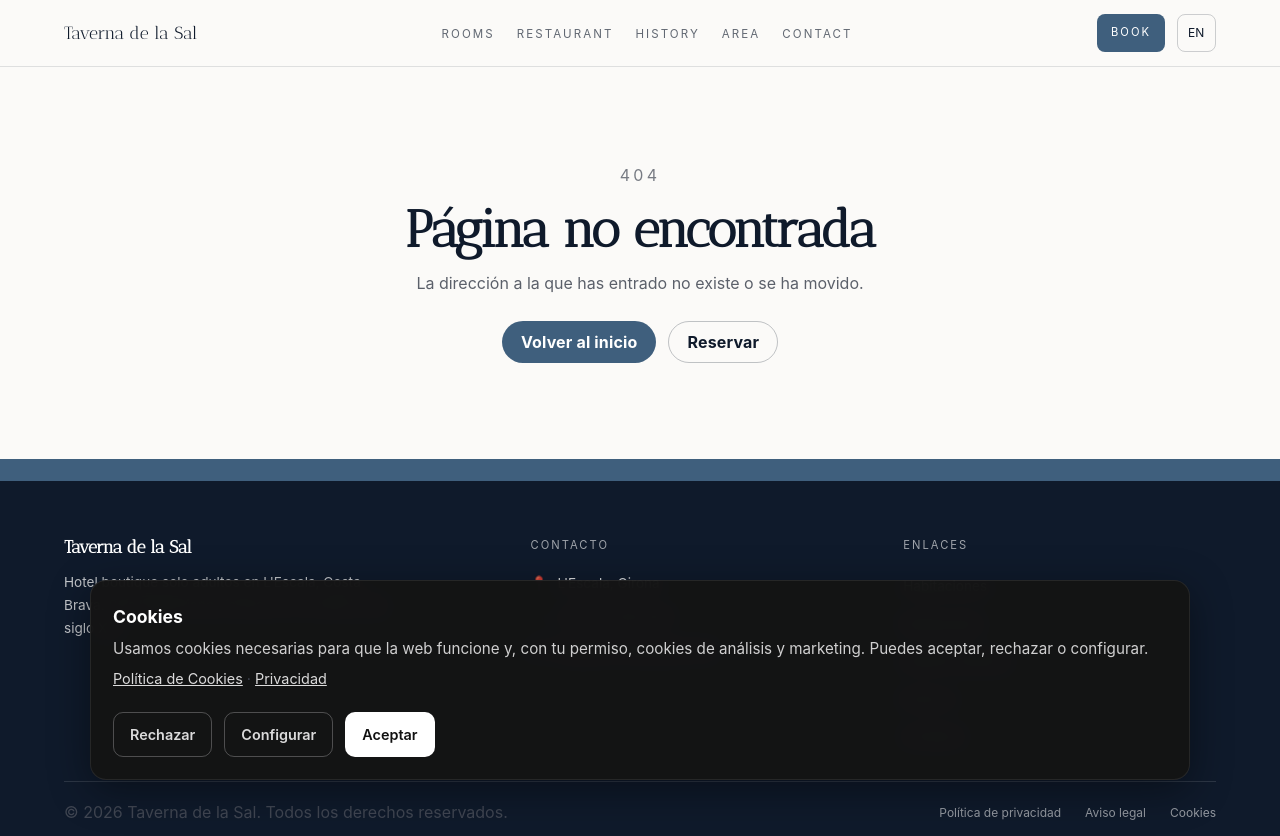
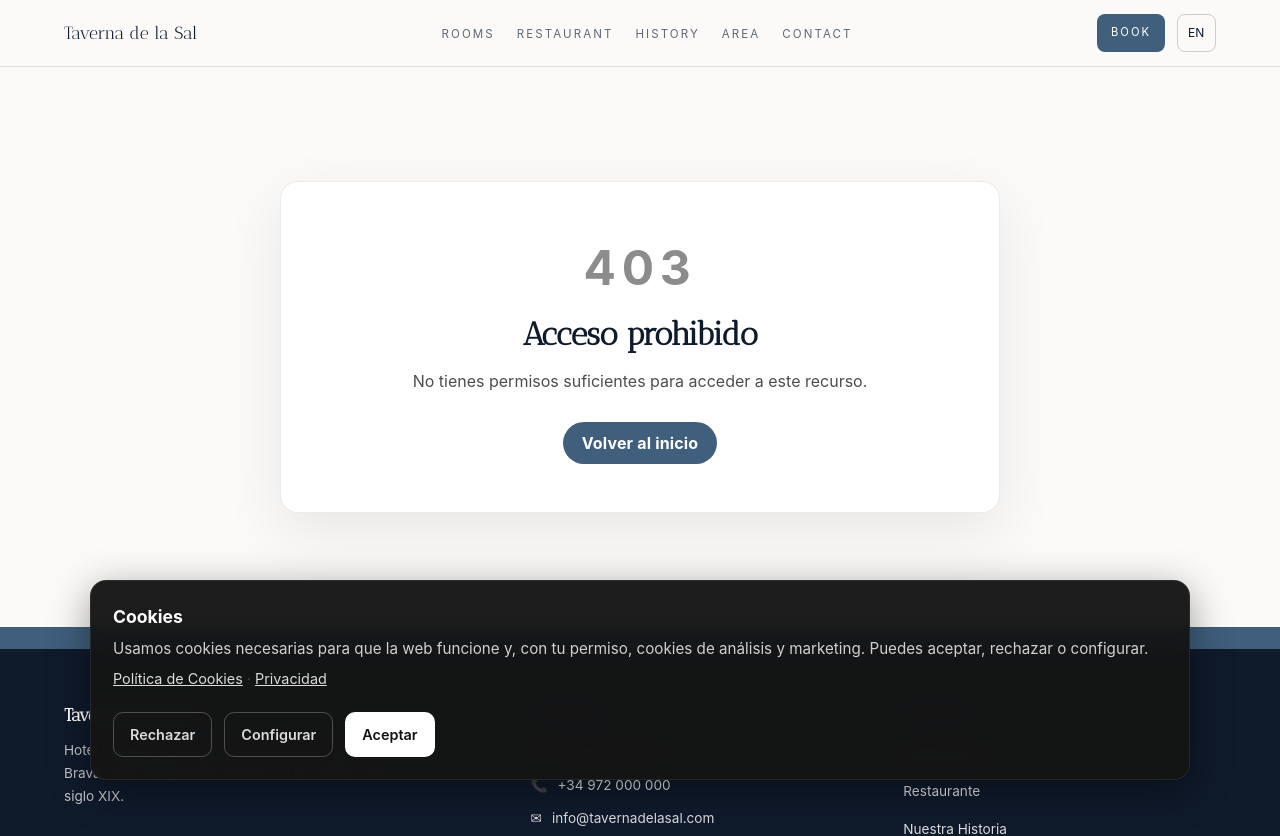
Before and after one commit to hugo8626/sal, a React (Vite) app: page /403 in a window 1280 px wide. Shown: the top 836 px of the page. Built offline with nearby package versions, Linux system fonts and the light colour scheme; a web font is replaced by a local one.

Commit message:
feat: add 401/403/500 error pages

```diff
--- a/src/App.tsx
+++ b/src/App.tsx
@@ -17,6 +17,11 @@ import Contacto from "./pages/contacto/Contacto";
 import Privacy from "./pages/legal/Privacy";
 import LegalNotice from "./pages/legal/LegalNotice";
 import Cookies from "./pages/legal/Cookies";
+
+/* === 401 / 403 / 500 === */
+import Unauthorized from "./pages/errors/Unauthorized";
+import Forbidden from "./pages/errors/Forbidden";
+import ServerError from "./pages/errors/ServerError";
 
 /* === 404 === */
 import NotFound from "./pages/notfound/NotFound";
@@ -51,6 +56,11 @@ export default function App() {
         <Route path="/aviso-legal" element={<LegalNotice />} />
         <Route path="/cookies" element={<Cookies />} />
 
+        {/* === ERROR ROUTES === */}
+        <Route path="/401" element={<Unauthorized />} />
+        <Route path="/403" element={<Forbidden />} />
+        <Route path="/500" element={<ServerError />} />
+
         {/* === Redirects (legacy URLs) === */}
         <Route path="/rooms" element={<Navigate to="/habitaciones" replace />} />
         <Route path="/area" element={<Navigate to="/entorno" replace />} />
--- /dev/null
+++ b/src/pages/errors/Errors.css
@@ -0,0 +1,6 @@
+.errorPage{min-height:70vh;display:grid;place-items:center;padding:6rem 1.25rem}
+.errorBox{max-width:720px;width:100%;text-align:center;padding:3rem 2rem;border:1px solid rgba(0,0,0,.08);border-radius:18px;background:#fff;box-shadow:0 20px 60px rgba(0,0,0,.08)}
+.errorCode{font-size:3rem;letter-spacing:.12em;margin:0;color:rgba(0,0,0,.45);font-weight:700}
+.errorTitle{margin:.6rem 0 0;font-size:2rem}
+.errorText{margin:1rem auto 0;max-width:52ch;color:rgba(0,0,0,.7);line-height:1.6}
+.errorActions{display:flex;gap:.75rem;justify-content:center;flex-wrap:wrap;margin-top:1.75rem}
--- /dev/null
+++ b/src/pages/errors/Forbidden.tsx
@@ -0,0 +1,22 @@
+import { Link } from "react-router-dom";
+import "./Errors.css";
+
+export default function Forbidden() {
+  return (
+    <main className="errorPage page">
+      <section className="errorBox">
+        <p className="errorCode">403</p>
+        <h1 className="errorTitle">Acceso prohibido</h1>
+        <p className="errorText">
+          No tienes permisos suficientes para acceder a este recurso.
+        </p>
+
+        <div className="errorActions">
+          <Link className="btn btn--primary" to="/">
+            Volver al inicio
+          </Link>
+        </div>
+      </section>
+    </main>
+  );
+}
--- /dev/null
+++ b/src/pages/errors/ServerError.tsx
@@ -0,0 +1,22 @@
+import { Link } from "react-router-dom";
+import "./Errors.css";
+
+export default function Forbidden() {
+  return (
+    <main className="errorPage page">
+      <section className="errorBox">
+        <p className="errorCode">403</p>
+        <h1 className="errorTitle">Acceso prohibido</h1>
+        <p className="errorText">
+          No tienes permisos suficientes para acceder a este recurso.
+        </p>
+
+        <div className="errorActions">
+          <Link className="btn btn--primary" to="/">
+            Volver al inicio
+          </Link>
+        </div>
+      </section>
+    </main>
+  );
+}
--- /dev/null
+++ b/src/pages/errors/Unauthorized.tsx
@@ -0,0 +1,22 @@
+import { Link } from "react-router-dom";
+import "./Errors.css";
+
+export default function Unauthorized() {
+  return (
+    <main className="errorPage page">
+      <section className="errorBox">
+        <p className="errorCode">401</p>
+        <h1 className="errorTitle">No autorizado</h1>
+        <p className="errorText">
+          Necesitas iniciar sesión o tener permisos para acceder a esta página.
+        </p>
+
+        <div className="errorActions">
+          <Link className="btn btn--primary" to="/">
+            Volver al inicio
+          </Link>
+        </div>
+      </section>
+    </main>
+  );
+}
```
